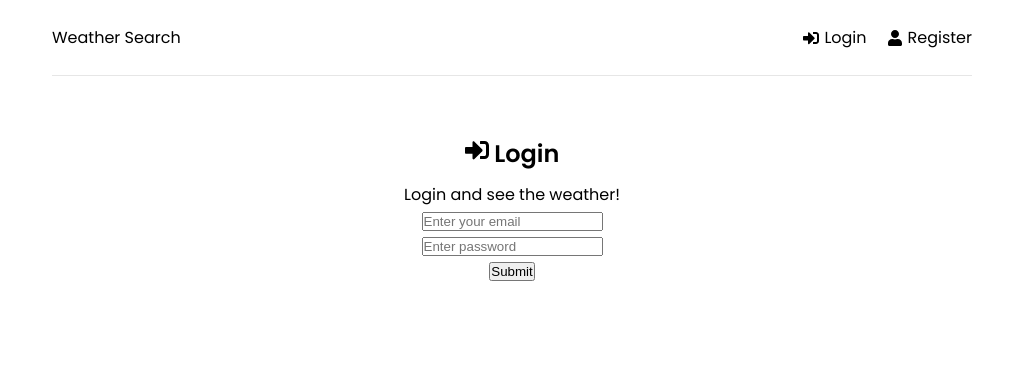
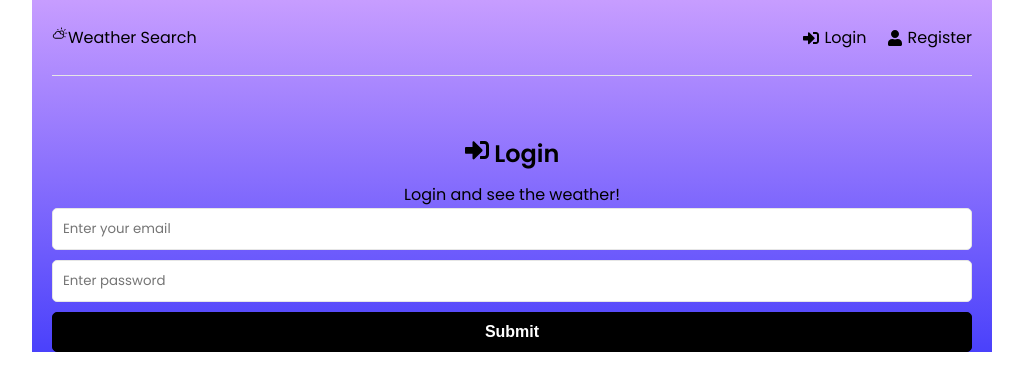
Before and after one commit to MacSmitty8/MERN-Weather-App, a React (Create React App) app in the folder frontend/: page /login in a window 1280 px wide. Shown: the top 390 px of the page, without its empty margins (128-1151 px from the left). Built offline with nearby package versions, Linux system fonts and the light colour scheme.

Commit message:
Added changes to login, register, and weather visuals

```diff
--- a/frontend/src/components/Header.jsx
+++ b/frontend/src/components/Header.jsx
@@ -1,4 +1,5 @@
 import { FaSignInAlt, FaSignOutAlt, FaUser } from 'react-icons/fa'
+import {WiDayCloudy} from 'react-icons/wi'
 import { Link, useNavigate } from 'react-router-dom'
 import { useSelector, useDispatch } from 'react-redux'
 import { logout, reset } from '../features/auth/authSlice'
@@ -17,6 +18,7 @@ function Header() {
     return (
         <header className="header">
             <div className="logo">
+                <WiDayCloudy />
                 <Link to='/'>Weather Search</Link>
             </div>
             <ul>
--- a/frontend/src/components/Weather.jsx
+++ b/frontend/src/components/Weather.jsx
@@ -8,6 +8,7 @@ const Weather = () => {
     //^ This will see if there's an error when entering an zip code, and if there is one it will show an error message.
     const apiKey = '7de7e6611emshc6288c8e83c04cap1b282cjsn6c7fccaeea66'
     const baseUrl = `https://weatherapi-com.p.rapidapi.com/forecast.json?q=${zipCode}`;
+
 
     const getWeatherByZipCode = async () => {
         try {
@@ -22,26 +23,31 @@ const Weather = () => {
                 const data = response.data;
                 console.log(data)
                 setWeatherData(data);
+                //^ Gathers the data from the API depending on what zipcode is used.
             }
         } catch (err) {
             setError('An error occurred');
         }
     };
     return (
-        <div>
+        <div className='weather-display'>
             <h1>Zip Code Weather Search</h1>
+            <section className='form-group'>
             <input
                 type="text"
                 placeholder="Enter ZIP code"
                 value={zipCode}
                 onChange={(e) => setZipCode(e.target.value)}
             />
-            <button onClick={getWeatherByZipCode}>Search</button>
+            <button onClick={getWeatherByZipCode} className='btn btn-block'>Search</button>
+            </section>
 
             {weatherData && (
                 <div>
-                    <h2>Weather in {weatherData.location.name}</h2>
-                    <p>Temperature: {weatherData.current.temp_f}°F</p>
+                <h2>{weatherData.current.condition.text}</h2>
+                {/* Image Icon goes here! */}
+                    <h2>{weatherData.location.name}</h2>
+                    <p>{weatherData.current.temp_f}°F</p>
                     {/* Add more weather data display here if there's more time to do so. */}
                 </div>
             )}
--- a/frontend/src/index.css
+++ b/frontend/src/index.css
@@ -41,7 +41,10 @@ h3 {
   margin: 0 auto;
   padding: 0 20px;
   text-align: center;
+  background-color: white;
+  background-image: linear-gradient(180deg, rgb(199, 157, 255), rgb(74, 65, 251));
 }
+
 
 .header {
   display: flex;
@@ -107,6 +110,7 @@ h3 {
   border: none;
   background: none;
 }
+
 
 .form,
 .content {
--- a/frontend/src/pages/Login.jsx
+++ b/frontend/src/pages/Login.jsx
@@ -59,7 +59,7 @@ function Login() {
             <p>Login and see the weather!</p>
           </section>
 
-          <section className='form'>
+          <section className='form-group'>
             <form onSubmit={onSubmit}>
               <div>
                 <input
@@ -85,7 +85,7 @@ function Login() {
               </div>
 
               <div className='form-group'>
-                <button type='submit'>
+                <button type='submit' className='btn btn-block'>
                   Submit
                 </button>
               </div>
```
Also changed, not shown: 1 other file (tests, documents, lock files or other folders).
